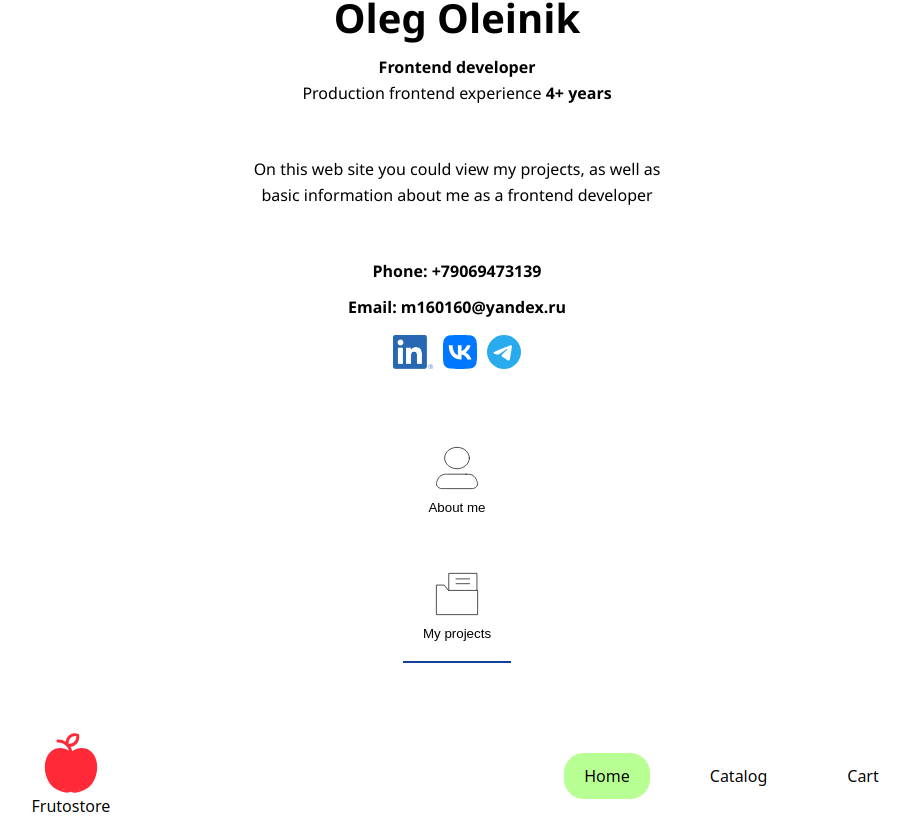
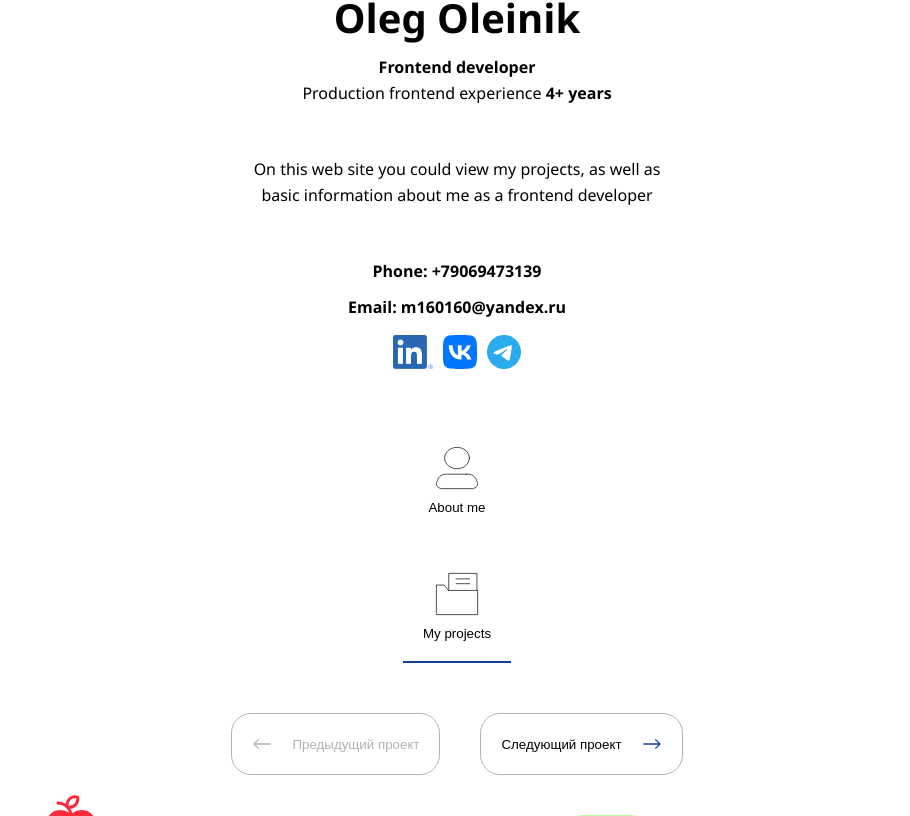
Before and after one commit to Yaolegol/portfolio_next, a Next.js app: page / in a window 1280 px wide. Shown: the part 577-1393 px from the top of the page, without its empty margins (183-1093 px from the left). Built offline with nearby package versions, Linux system fonts and the light colour scheme.

Commit message:
Добавлены стрелки слайдера

```diff
--- a/public/sprite-manifest.json
+++ b/public/sprite-manifest.json
@@ -1,3 +1,3 @@
 {
-  "sprite": "sprite.09d5b88b.svg"
+  "sprite": "sprite.702ada16.svg"
 }
--- a/src/modules/Home/components/Projects/Slider/SliderButton/index.module.scss
+++ b/src/modules/Home/components/Projects/Slider/SliderButton/index.module.scss
@@ -1,38 +1,39 @@
 @import "@/styles/adaptive";
 @import "@/styles/colors";
+@import "@/styles/transition";
 
 .index {
     align-items: center;
     background: $white;
     border: 1px solid $gray;
-    border-radius: 50%;
+    border-radius: 20px;
     cursor: pointer;
     display: flex;
-    height: 60px;
-    justify-content: center;
-    width: 60px;
+    gap: 20px;
+    padding: 20px;
+    transition: all $transitionDefault;
+
+    &:hover {
+        border-color: $blue;
+    }
 
     &.disabled {
+        color: $gray;
         cursor: default;
         pointer-events: none;
-    }
-
-    @media #{$tablet_max} {
-        height: 30px;
-        width: 30px;
     }
 }
 
 .icon {
-    height: 32px;
-    width: 32px;
+    color: $blue;
+    transition: all $transitionDefault;
+
+    .prev & {
+        order: -1;
+        transform: rotate(180deg);
+    }
 
     .disabled & {
         color: $gray;
     }
-
-    @media #{$tablet_max} {
-        height: 16px;
-        width: 16px;
-    }
 }
--- a/src/modules/Home/components/Projects/Slider/SliderButton/index.tsx
+++ b/src/modules/Home/components/Projects/Slider/SliderButton/index.tsx
@@ -4,23 +4,30 @@ import { FC } from 'react';
 import style from './index.module.scss';
 
 interface IProps {
-    className: string;
     disabled?: boolean;
+    isPrev?: boolean;
     onClick: () => void;
+    title: string;
 }
 
-export const SliderButton: FC<IProps> = ({ className, disabled, onClick }) => {
+export const SliderButton: FC<IProps> = ({
+    disabled,
+    isPrev,
+    onClick,
+    title,
+}) => {
     return (
         <button
             className={styles(
                 style.index,
-                className,
+                isPrev ? style.prev : '',
                 disabled ? style.disabled : '',
             )}
             onClick={onClick}
             type="button"
         >
-            <Icon className={style.icon} name="arrow" />
+            <span>{title}</span>
+            <Icon className={style.icon} name="arrow-right" />
         </button>
     );
 };
--- a/src/modules/Home/components/Projects/Slider/SliderNextButton/index.module.scss
+++ /dev/null
@@ -1,13 +0,0 @@
-@import "@/styles/adaptive";
-
-.index {
-    position: absolute;
-    right: 10px;
-    top: 50%;
-    transform: translateY(-50%) rotate(-90deg);
-    z-index: 1;
-
-    @media #{$tablet_max} {
-        right: 0;
-    }
-}
--- a/src/modules/Home/components/Projects/Slider/SliderNextButton/index.tsx
+++ b/src/modules/Home/components/Projects/Slider/SliderNextButton/index.tsx
@@ -1,7 +1,6 @@
 import { SliderButton } from '@/modules/Home/components/Projects/Slider/SliderButton';
 import { FC, useCallback, useEffect, useState } from 'react';
 import { SwiperClass } from 'swiper/react';
-import style from './index.module.scss';
 
 interface IProps {
     swiper?: SwiperClass;
@@ -26,9 +25,9 @@ export const SliderNextButton: FC<IProps> = ({ swiper }) => {
 
     return (
         <SliderButton
-            className={style.index}
             disabled={isEnd}
             onClick={handleNext}
+            title="Следующий проект"
         />
     );
 };
--- a/src/modules/Home/components/Projects/Slider/SliderPrevButton/index.module.scss
+++ /dev/null
@@ -1,13 +0,0 @@
-@import "@/styles/adaptive";
-
-.index {
-    left: 10px;
-    position: absolute;
-    top: 50%;
-    transform: translateY(-50%) rotate(90deg);
-    z-index: 1;
-
-    @media #{$tablet_max} {
-        left: 0;
-    }
-}
--- a/src/modules/Home/components/Projects/Slider/SliderPrevButton/index.tsx
+++ b/src/modules/Home/components/Projects/Slider/SliderPrevButton/index.tsx
@@ -1,7 +1,6 @@
 import { SliderButton } from '@/modules/Home/components/Projects/Slider/SliderButton';
 import { FC, useCallback, useEffect, useState } from 'react';
 import { SwiperClass } from 'swiper/react';
-import style from './index.module.scss';
 
 interface IProps {
     swiper?: SwiperClass;
@@ -26,9 +25,10 @@ export const SliderPrevButton: FC<IProps> = ({ swiper }) => {
 
     return (
         <SliderButton
-            className={style.index}
             disabled={isBeginning}
+            isPrev
             onClick={handleNext}
+            title="Предыдущий проект"
         />
     );
 };
--- a/src/modules/Home/components/Projects/Slider/index.tsx
+++ b/src/modules/Home/components/Projects/Slider/index.tsx
@@ -1,19 +1,19 @@
 'use client';
 
 import { Frutostore } from '@/modules/Home/components/Projects/Project/Frutostore';
-import { SliderNextButton } from '@/modules/Home/components/Projects/Slider/SliderNextButton';
-import { SliderPrevButton } from '@/modules/Home/components/Projects/Slider/SliderPrevButton';
-import { FC, useState } from 'react';
+import { FC } from 'react';
 import { Swiper, SwiperClass, SwiperSlide } from 'swiper/react';
 import 'swiper/css';
 import style from './index.module.scss';
 
-export const Slider: FC = () => {
-    const [swiper, setSwiper] = useState<SwiperClass>();
+interface IProps {
+    onSwiper: (swiper: SwiperClass) => void;
+}
 
+export const Slider: FC<IProps> = ({ onSwiper }) => {
     return (
         <div className={style.index}>
-            <Swiper onSwiper={setSwiper}>
+            <Swiper onSwiper={onSwiper}>
                 <SwiperSlide>
                     <div className={style.card}>
                         <Frutostore />
@@ -23,8 +23,6 @@ export const Slider: FC = () => {
                     <div className={style.card}>test</div>
                 </SwiperSlide>
             </Swiper>
-            {/*<SliderPrevButton swiper={swiper} />*/}
-            {/*<SliderNextButton swiper={swiper} />*/}
         </div>
     );
 };
--- /dev/null
+++ b/src/modules/Home/components/Projects/index.module.scss
@@ -0,0 +1,6 @@
+.arrows {
+    align-items: center;
+    display: flex;
+    gap: 40px;
+    justify-content: center;
+}
--- /dev/null
+++ b/src/modules/Home/components/Projects/index.tsx
@@ -0,0 +1,20 @@
+import { Slider } from '@/modules/Home/components/Projects/Slider';
+import { SliderNextButton } from '@/modules/Home/components/Projects/Slider/SliderNextButton';
+import { SliderPrevButton } from '@/modules/Home/components/Projects/Slider/SliderPrevButton';
+import { FC, useState } from 'react';
+import { SwiperClass } from 'swiper/react';
+import style from './index.module.scss';
+
+export const Projects: FC = () => {
+    const [swiper, setSwiper] = useState<SwiperClass>();
+
+    return (
+        <div>
+            <div className={style.arrows}>
+                <SliderPrevButton swiper={swiper} />
+                <SliderNextButton swiper={swiper} />
+            </div>
+            <Slider onSwiper={setSwiper} />
+        </div>
+    );
+};
--- a/src/modules/Home/components/TabsContent/index.tsx
+++ b/src/modules/Home/components/TabsContent/index.tsx
@@ -2,7 +2,7 @@
 
 import { styles } from '@/helpers/styles';
 import { About } from '@/modules/Home/components/About';
-import { Slider } from '@/modules/Home/components/Projects/Slider';
+import { Projects } from '@/modules/Home/components/Projects';
 import { TAB_ID_ABOUT_ME } from '@/modules/Home/constants';
 import { HomePageContext } from '@/modules/Home/context';
 import { FC, useContext } from 'react';
@@ -22,7 +22,7 @@ export const TabsContent: FC = () => {
                 <About />
             </div>
             <div className={style.projectsContainer}>
-                <Slider />
+                <Projects />
             </div>
         </div>
     );
```
Also changed, not shown: public/sprite.09d5b88b.svg (deleted), public/sprite.702ada16.svg (added).
